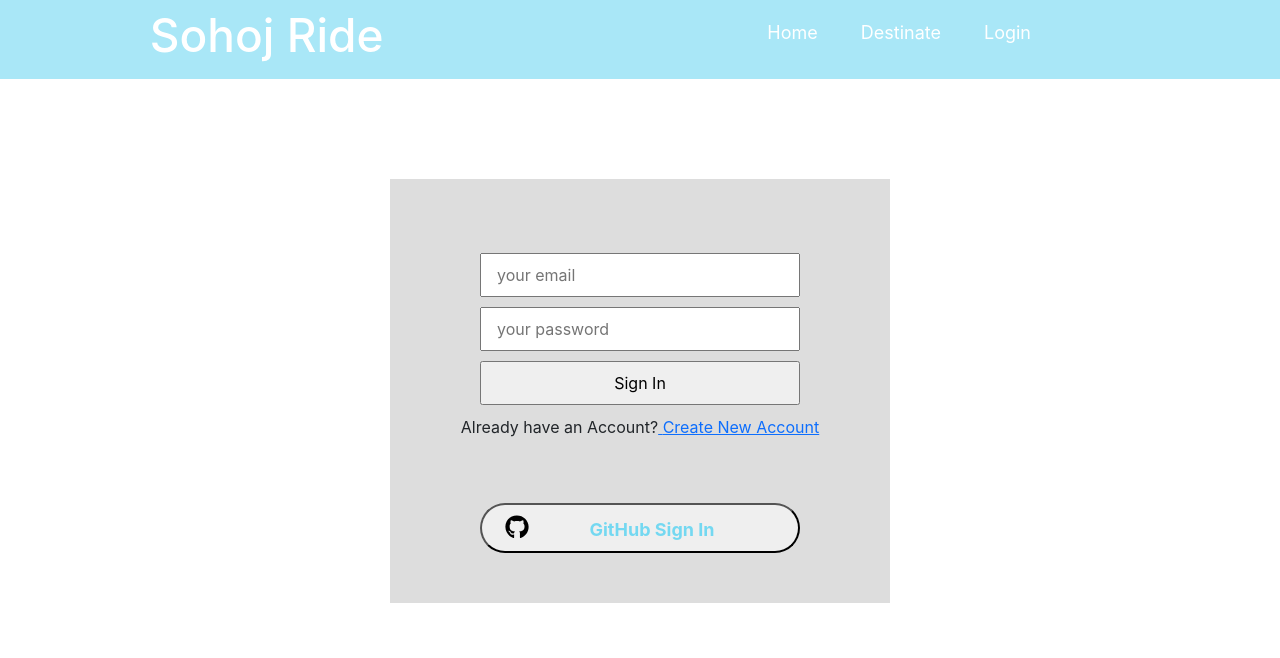
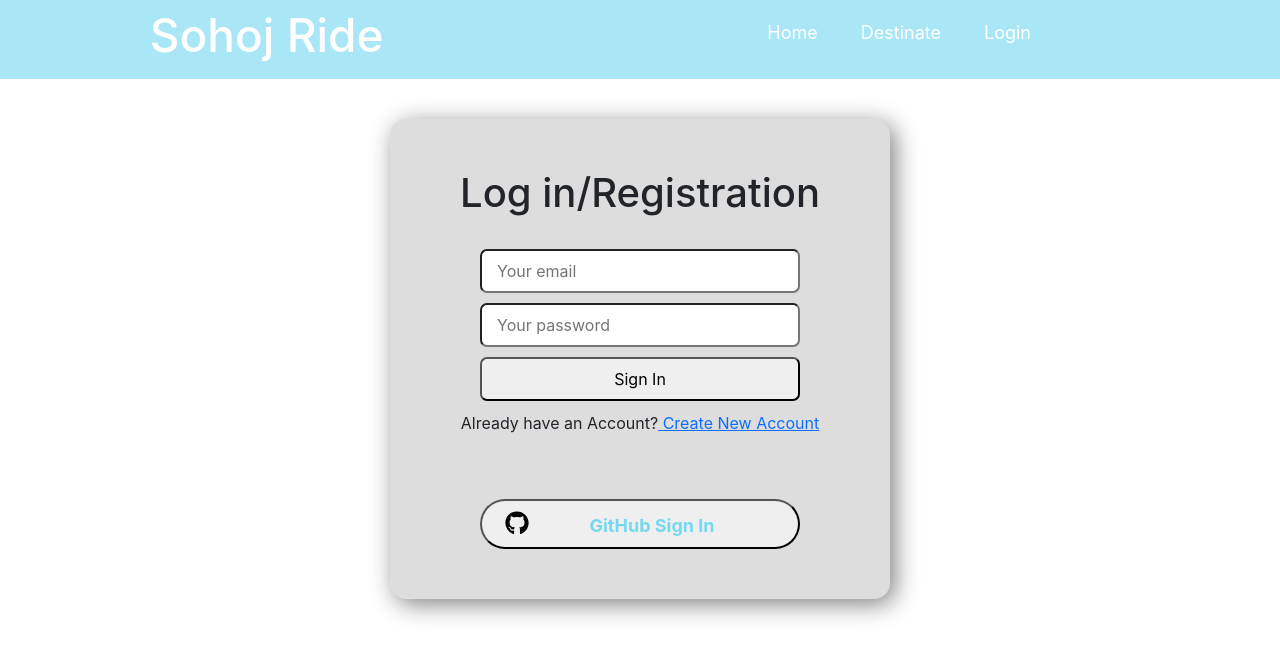
Before and after one commit to hasanrana21/sohoj-ride-react-auth, a React (Create React App) app: page /login in a window 1280 px wide. Shown: the top 658 px of the page. Built offline with nearby package versions, Linux system fonts and the light colour scheme.

Commit message:
almost done

```diff
--- a/src/Components/Destinate/Destinate.css
+++ b/src/Components/Destinate/Destinate.css
@@ -20,7 +20,8 @@
     border-radius: 15px;
 }
 .destinate-details-result {
-    width: 33%;
-    margin-top: -20%;
-    padding-left: 72px;
+    width: 100%;
+    height: 350px;
+    margin-top: 5%;
+    padding-left: 20%;
 }
--- a/src/Components/Destinate/Destinate.js
+++ b/src/Components/Destinate/Destinate.js
@@ -7,6 +7,7 @@ import './Destinate.css';
 
 const Destinate = () => {
     const [vehicles, setVehicles] = useState([]);
+    const [searchResult, setSearchResult] = useState(false);
 
     useEffect(()=>{
         setVehicles(fakeData);
@@ -33,18 +34,20 @@ const Destinate = () => {
                         {errors.to && <span>Please put info Where to Go</span>}
                         <br/>
 
-                        <input type="submit" value="Search" />
+                        <input type="submit" onClick={()=> setSearchResult(!searchResult)} value="Search" />
                     </form>
+
+                    <div className="destinate-details-result">
+                        {
+                            searchResult && vehicles.map(singleVehicle => <DestinateDetails singleVehicle={singleVehicle} key={singleVehicle.id}></DestinateDetails>)
+                        }
+                    </div>
                 </div>
                 <div class="location-map col-md-8">
                     <img src={map} alt=""/>
                 </div>
             </div>
-            <div className="destinate-details-result">
-            {
-                vehicles.map(singleVehicle => <DestinateDetails singleVehicle={singleVehicle} key={singleVehicle.id}></DestinateDetails>)
-            }
-            </div>
+
         </>
     );
 };
--- a/src/Components/DestinateDetails/DestinateDetails.css
+++ b/src/Components/DestinateDetails/DestinateDetails.css
@@ -1,8 +1,8 @@
 .search-result{
     padding-bottom: 15px;
 }
-.search-result h5 {
-    padding-right: 65px;
+.search-result h6 {
+    padding-right: 55px;
 }
 .search-result img{
     width: 50px;
--- a/src/Components/DestinateDetails/DestinateDetails.js
+++ b/src/Components/DestinateDetails/DestinateDetails.js
@@ -30,9 +30,9 @@ const DestinateDetails = (props) => {
         <>
             <div class="search-result d-flex">
                 <img src={vehicleImg} alt=""/>
-                <h5>{firstName}</h5>
-                <h5><FontAwesomeIcon icon={faAccessibleIcon} /> 4</h5>
-                <h5>$21</h5>
+                <h6>{firstName}</h6>
+                <h6><FontAwesomeIcon icon={faAccessibleIcon} /> 4</h6>
+                <h6>$21</h6>
             </div>
         </>
     );
--- a/src/Components/Login/Login.css
+++ b/src/Components/Login/Login.css
@@ -1,14 +1,17 @@
 .form-area{
-    margin: 100px auto;
+    margin: 40px auto;
     text-align: center;
     background-color: #ddd;
     width: 500px;
     padding: 50px;
+    border-radius: 16px;
+    box-shadow: 5px 5px 25px gray;
 }
 .form-area input{
     margin-bottom: 10px;
     width: 80%;
     padding: 8px 15px;
+    border-radius: 7px;
 }
 .social-button {
     width: 80%;
--- a/src/Components/Login/Login.js
+++ b/src/Components/Login/Login.js
@@ -120,14 +120,15 @@ const updateUserName = name =>{
 
   return (
     <div class="form-area">
+      <h1>Log in/Registration</h1>
       {/* <input type="checkbox" name="newUser" onChange={() => setNewUser(!newUser)} id=""/>
       <label htmlFor="newUser">New User Sign {newUser ? 'Up' : 'In'}</label> */}
       <form onSubmit={handleSubmit}>
         {newUser && <input type="text" name="name" onBlur={handleBlur} placeholder="Your name" />}
         <br/>
-        <input type="email" placeholder="your email" name="email" onBlur={handleBlur} required/>
+        <input type="email" placeholder="Your email" name="email" onBlur={handleBlur} required/>
         <br/>
-        <input type="password" name="password" placeholder="your password" onBlur={handleBlur} id="" required/>
+        <input type="password" name="password" placeholder="Your password" onBlur={handleBlur} id="" required/>
         <br/>
         <input type="submit" value={newUser ? 'Sign Up' : 'Sign In'}/>
         <p>Already have an Account?<a href="#"> <span onClick={()=> setNewUser(!newUser)}>{newUser ? 'Log In' : 'Create New Account'}</span> </a></p>
```
